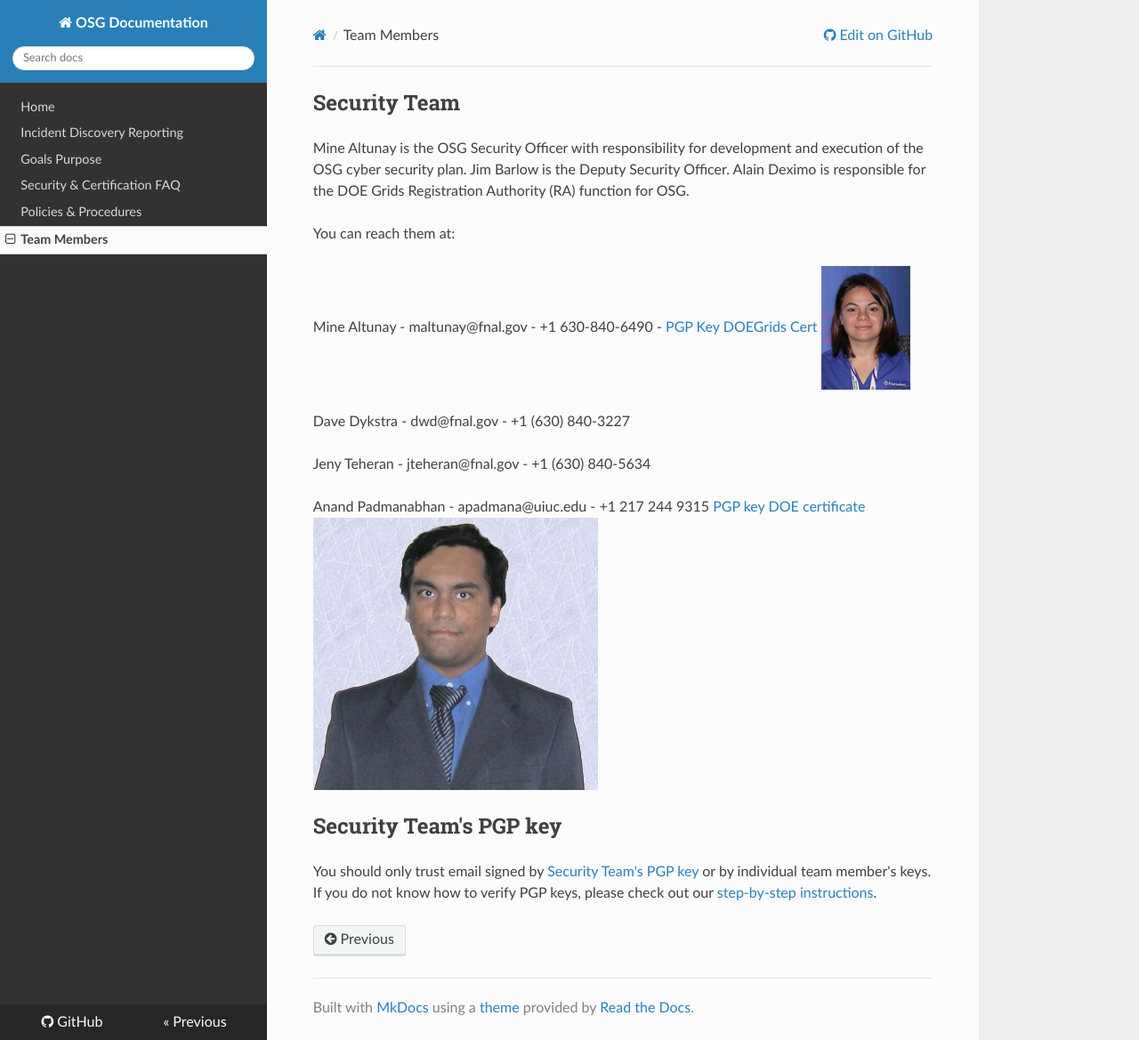
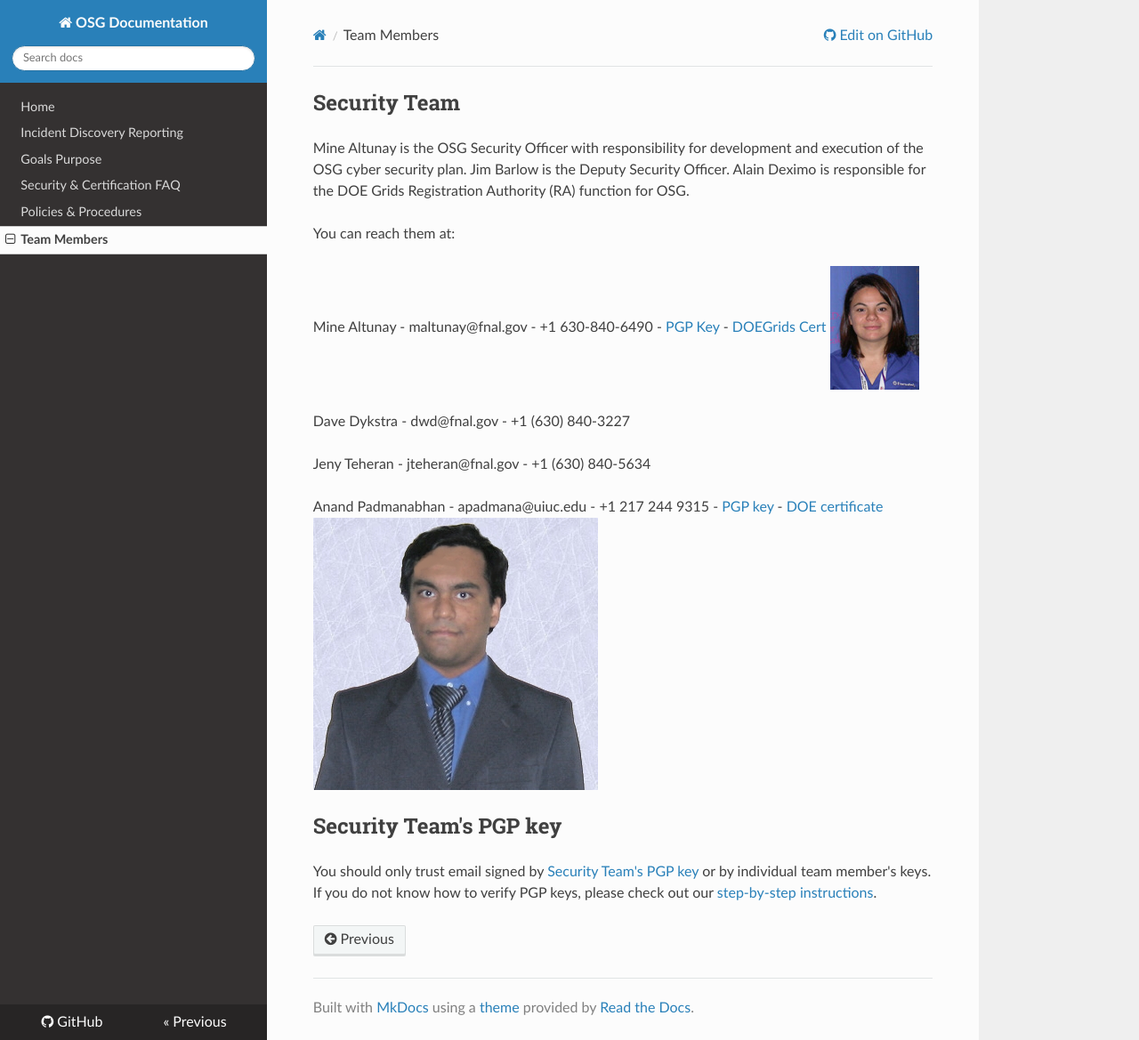
Before and after one commit to opensciencegrid/security, an MkDocs documentation site: the page built from docs/SecurityTeamMembers.md, in a window 1280 px wide and 1169 px high. Shown: the whole window at 89% size. Built offline with MkDocs 1.6.1, drawn with Linux system fonts in a browser that asks for light colours; nearby versions of some CDN libraries; old or Windows-style settings are respelled for this version of MkDocs; some of the changed lines change nothing that is shown.

Commit message:
Fixing some issues

```diff
--- a/docs/SecurityTeamMembers.md
+++ b/docs/SecurityTeamMembers.md
@@ -6,23 +6,25 @@
 You can reach them at:
 
 Mine Altunay
-- maltunay@fnal.gov
-- +1 630-840-6490
-- [PGP Key](MineAltunay_maltunayfnal.gov_0x3C0319E5_pub.asc) [DOEGrids Cert](%ATTACHURL%/DOEGrids_2013_Cert_Only)
+-   maltunay@fnal.gov
+-   +1 630-840-6490
+-   [PGP Key](https://twiki.grid.iu.edu/bin/edit/MineAltunay_maltunayfnal/gov_0x3C0319E5_pub/Asc?topicparent=Security.SecurityTeamMembers)
+-   [DOEGrids Cert](%ATTACHURL%/DOEGrids_2013_Cert_Only)
 ![Alt text](/img/altunay.jpg)
 
 Dave Dykstra
-- dwd@fnal.gov
-- +1 (630) 840-3227
+-   dwd@fnal.gov
+-   +1 (630) 840-3227
 
 Jeny Teheran
-- jteheran@fnal.gov
-- +1 (630) 840-5634
+-   jteheran@fnal.gov
+-   +1 (630) 840-5634
 
 Anand Padmanabhan
-- apadmana@uiuc.edu
-- +1 217 244 9315
-[PGP key](http://www.cigi.uiuc.edu/anand/publickeys/pgp.asc) [DOE certificate](http://www.cigi.uiuc.edu/anand/publickeys/doecert)
+-   apadmana@uiuc.edu
+-   +1 217 244 9315
+-   [PGP key](http://www.cigi.uiuc.edu/anand/publickeys/pgp.asc)
+-   [DOE certificate](http://www.cigi.uiuc.edu/anand/publickeys/doecert)
 ![Alt text](/img/AnandPadmanabhan.jpg)
 
 Security Team's PGP key
```
